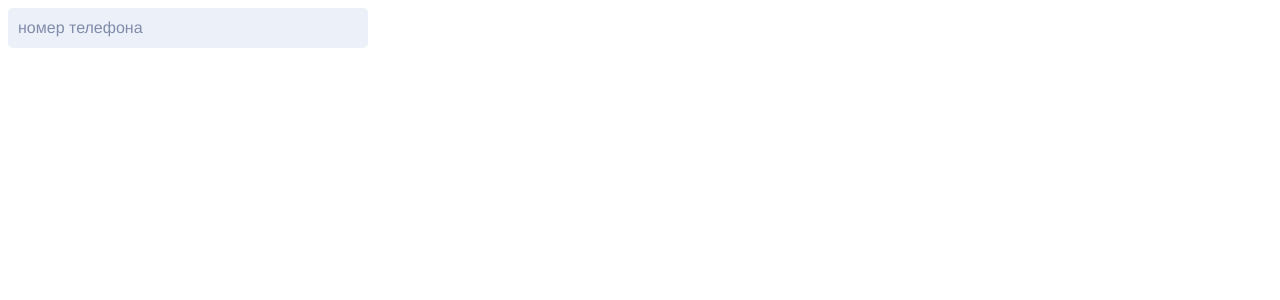
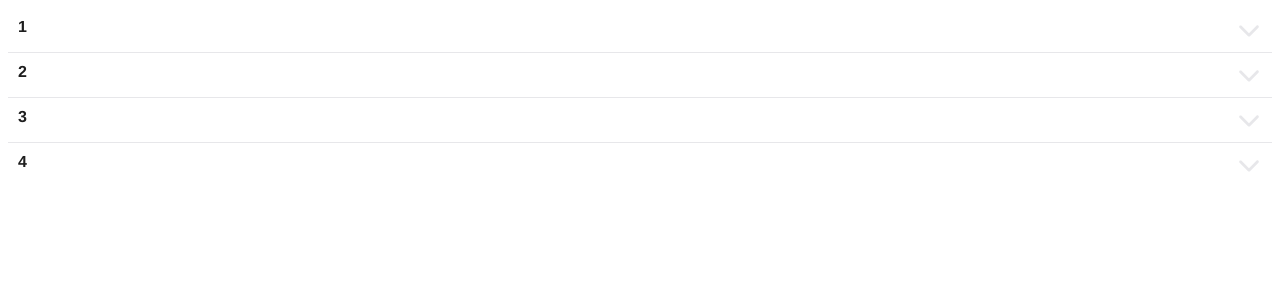
Before and after one commit to MishaNagibin/ui-kit, a Vue app: page / in a window 1280 px wide. Shown: the top 300 px of the page. Built offline with nearby package versions, Linux system fonts and the light colour scheme.

Commit message:
доработка DatePicker и Accordion

```diff
--- a/src/App.vue
+++ b/src/App.vue
@@ -1,23 +1,36 @@
 <template>
     <div id="app">
+        <cAccordion onlyOneCanActive>
+            <div>one</div>
+            <div>
+                <p>1</p>
+                <cDatePicker
+                    v-model="val"
+                    isRelative
+                    placeholder="дд.мм.гггг"
+                />
+            </div>
+            <div>three</div>
+            <div>four</div>
+        </cAccordion>
         <!-- <cCombobox
             v-model="comboID"
             :items="comboItems"
             :filter="false"
-        /> -->
-        <cEdit
+        />-->
+        <!-- <cEdit
             v-model="phone"
             :pattern="/^\d+(\.?)\d*$/g"
             placeholder="номер телефона"
             autocomplete="new-password"
         />
-        <div>{{ phone }}</div>
+        <div>{{ phone }}</div>-->
         <!-- <cDatePicker
             v-model="date"
             :disabledDate="disabledDate"
             type="date"
             @change="changeDate"
-        /> -->
+        />-->
         <!-- <cButton
             mode="red"
             @click="clear"
@@ -68,6 +81,7 @@
 <script lang="ts">
 import Vue from "vue"
 import cEdit from "@/components/Edit.vue"
+import cAccordion from "@/components/Accordion.vue"
 import cDatePicker from "@/components/DatePicker.vue"
 import cTable from "@/components/Table.vue"
 import cButton from "@/components/Button.vue"
@@ -76,15 +90,19 @@ import { TableColumn } from "types/table"
 
 export default Vue.extend({
     name: "App",
-    components: { cEdit },
+    components: { cAccordion, cDatePicker },
     data() {
         return {
             date: null as Date | string | null,
             phone: "",
             isDisabled: false,
+            isMounted: false,
             val: "",
             comboID: 1,
-            comboItems: [{ value: 1, name: "11111" }, { value: 2, name: "22222" }],
+            comboItems: [
+                { value: 1, name: "11111" },
+                { value: 2, name: "22222" },
+            ],
             categories: [
                 { ID: 1, name: "Кондиционеры и холодосы" },
                 { ID: 2, name: "Курьерские услуги" },
@@ -121,6 +139,9 @@ export default Vue.extend({
     },
     beforeMount() {
         this.isLoaded = true
+    },
+    mounted() {
+        this.isMounted = true
     },
     methods: {
         disabledDate(date: Date): boolean {
--- a/src/components/Accordion.vue
+++ b/src/components/Accordion.vue
@@ -69,6 +69,13 @@ export default Vue.extend({
                 }
             }
         }
+        const observer = new MutationObserver((mutations) => {
+            mutations.forEach((mutation) => {
+                if (mutation.addedNodes.length > 0) {
+                    resize()
+                }
+            })
+        })
         window.addEventListener("resize", resize)
         const setActive = (e: HTMLElement) => {
             const isActive = e.classList.contains("active")
@@ -99,6 +106,9 @@ export default Vue.extend({
         const renderItems = [
             h("ul", [
                 children.map((v, i) => {
+                    setTimeout(() => {
+                        observer.observe(v.elm as HTMLElement, { childList: true, subtree: true })
+                    }, 0)
                     return h(
                         "li",
                         {
--- a/src/components/Datepicker.vue
+++ b/src/components/Datepicker.vue
@@ -1,5 +1,6 @@
 <template>
-    <div class="ui-datepicker">
+    <div :class="['ui-datepicker', { relative: isRelative }]">
+        <div class="field">
             <cEdit
                 v-model="initialValue"
                 :mask="maskInput"
@@ -14,6 +15,7 @@
                 ref="icon"
                 @click="open"
             />
+        </div>
         <div
             v-if="isOpened"
             :class="['calendar', { 'position-top': isCalendarPositionTop }]"
@@ -523,6 +525,10 @@ export default Vue.extend({
         timeHoverOutlineOffset: {
             type: String,
             default: "0",
+        },
+        isRelative: {
+            type: Boolean,
+            default: false,
         },
     },
     data() {
@@ -1119,7 +1125,7 @@ export default Vue.extend({
         },
         open() {
             const icon = (this.$refs.icon as HTMLElement) || undefined
-            this.isCalendarPositionTop = icon.getClientRects()[0].y + 376 > window.innerHeight && icon.getClientRects()[0].y - 376 > 0
+            this.isCalendarPositionTop = !this.isRelative && icon.getClientRects()[0].y + 376 > window.innerHeight && icon.getClientRects()[0].y - 376 > 0
             if (!this.isOpened) {
                 this.isDayAnimationClosed = false
                 this.isDayAnimationOpened = true
@@ -1183,6 +1189,10 @@ export default Vue.extend({
     width: fit-content;
     position: relative;
 
+    & > .field {
+        display: flex;
+        align-items: center;
+
         & > .icon {
             margin: 0;
             width: 40px;
@@ -1193,6 +1203,16 @@ export default Vue.extend({
 
             &:hover {
                 cursor: pointer;
+            }
+        }
+    }
+
+    &.relative {
+        flex-flow: column;
+
+        & > .calendar {
+            position: relative;
+            margin-top: 5px;
         }
     }
 
```
Also changed, not shown: 7 other files (tests, documents, lock files or other folders). Lines whose indentation alone changed are shown as unchanged.
